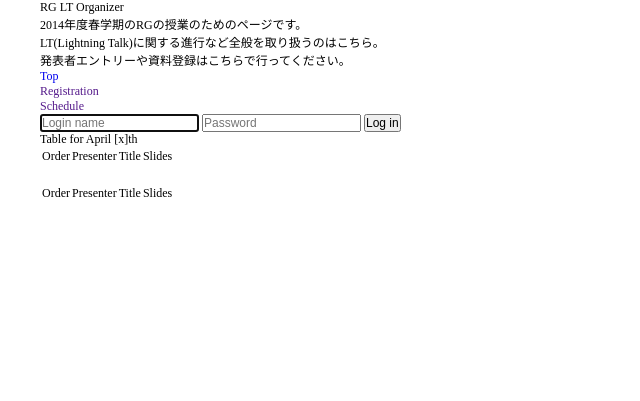
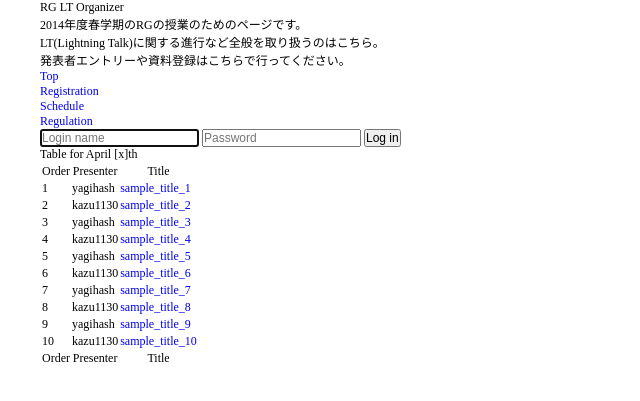
Before and after one commit to yagihash/rg_lt_organizer, a PHP site: page / in a window 1280 px wide. Shown: the top 401 px of the page, without its empty margins (0-640 px from the left). Run offline with PHP 8.4, Linux system fonts and the light colour scheme; lists and menus that the app fills with data are empty.

Commit message:
サンプルとしてとりあえずの形を形成。未スタイリング

```diff
--- a/common.php
+++ b/common.php
@@ -2,3 +2,9 @@
 $utils = glob(__DIR__ . "/utils/*.php");
 foreach ($utils as $file_path)
   require_once ($file_path);
+
+$base_url = dirname($_SERVER["SCRIPT_NAME"]);
+
+ini_set("session.use_only_cookies", 1);
+ini_set("session.cookie_httponly", true);
+ini_set("session.gc_maxlifetime", 60 * 60 * 10);
--- a/index.php
+++ b/index.php
@@ -5,43 +5,16 @@ require_once (__DIR__ . "/common.php");
 
 <html lang="ja">
   <head>
-    <?php
-    require_once (__DIR__ . "/head.php");
-    ?>
+<?php
+require_once (__DIR__ . "/head.php");
+?>
   </head>
 
   <body>
     <div id="wrap">
-      <header>
-        <h1 id="title">RG LT Organizer</h1>
-        <p id="description">
-          2014年度春学期のRGの授業のためのページです。
-          <br />
-          LT(Lightning Talk)に関する進行など全般を取り扱うのはこちら。
-          <br />
-          発表者エントリーや資料登録はこちらで行ってください。
-        </p>
-        <nav>
-          <ul>
-            <li>
-              <a href="./">Top</a>
-            </li>
-            <li>
-              <a href="">Registration</a>
-            </li>
-            <li>
-              <a href="">Schedule</a>
-            </li>
-          </ul>
-        </nav>
-        <div id="login_form">
-          <form action="login.php" method="POST">
-            <input type="text" length="10" name="login_name" placeholder="Login name" pattern="[a-zA-Z0-9]{1,10}" maxlength="10" autofocus />
-            <input type="password" length="15" name="password" placeholder="Password" pattern="[a-zA-Z0-9]+" />
-            <input type="submit" value="Log in" />
-          </form>
-        </div>
-      </header>
+<?php
+require_once(__DIR__ . "/page_header.php");
+?>
       <div id="main">
         <h2>Table for April [x]th</h2>
         <table id="presenters">
@@ -50,7 +23,6 @@ require_once (__DIR__ . "/common.php");
               <th>Order</th>
               <th>Presenter</th>
               <th>Title</th>
-              <th>Slides</th>
             </tr>
           </thead>
           <tfoot>
@@ -58,69 +30,58 @@ require_once (__DIR__ . "/common.php");
               <th>Order</th>
               <th>Presenter</th>
               <th>Title</th>
-              <th>Slides</th>
             </tr>
           </tfoot>
           <tbody>
             <tr>
-            	<td></td>
-            	<td></td>
-            	<td></td>
-            	<td><a href=""></a></td>
+            	<td>1</td>
+            	<td>yagihash</td>
+            	<td><a href="#">sample_title_1</a></td>
             </tr>
             <tr>
-            	<td></td>
-            	<td></td>
-            	<td></td>
-            	<td><a href=""></a></td>
+            	<td>2</td>
+            	<td>kazu1130</td>
+            	<td><a href="#">sample_title_2</a></td>
             </tr>
             <tr>
-            	<td></td>
-            	<td></td>
-            	<td></td>
-            	<td><a href=""></a></td>
+            	<td>3</td>
+            	<td>yagihash</td>
+            	<td><a href="#">sample_title_3</a></td>
             </tr>
             <tr>
-            	<td></td>
-            	<td></td>
-            	<td></td>
-            	<td><a href=""></a></td>
+            	<td>4</td>
+            	<td>kazu1130</td>
+            	<td><a href="#">sample_title_4</a></td>
             </tr>
             <tr>
-            	<td></td>
-            	<td></td>
-            	<td></td>
-            	<td><a href=""></a></td>
+            	<td>5</td>
+            	<td>yagihash</td>
+            	<td><a href="#">sample_title_5</a></td>
             </tr>
             <tr>
-            	<td></td>
-            	<td></td>
-            	<td></td>
-            	<td><a href=""></a></td>
+            	<td>6</td>
+            	<td>kazu1130</td>
+            	<td><a href="#">sample_title_6</a></td>
             </tr>
             <tr>
-            	<td></td>
-            	<td></td>
-            	<td></td>
-            	<td><a href=""></a></td>
+            	<td>7</td>
+            	<td>yagihash</td>
+            	<td><a href="#">sample_title_7</a></td>
             </tr>
             <tr>
-            	<td></td>
-            	<td></td>
-            	<td></td>
-            	<td><a href=""></a></td>
+            	<td>8</td>
+            	<td>kazu1130</td>
+            	<td><a href="#">sample_title_8</a></td>
             </tr>
             <tr>
-            	<td></td>
-            	<td></td>
-            	<td></td>
-            	<td><a href=""></a></td>
+            	<td>9</td>
+            	<td>yagihash</td>
+            	<td><a href="#">sample_title_9</a></td>
             </tr>
             <tr>
-            	<td></td>
-            	<td></td>
-            	<td></td>
-            	<td><a href=""></a></td>
+            	<td>10</td>
+            	<td>kazu1130</td>
+            	<td><a href="#">sample_title_10</a></td>
             </tr>
           </tbody>
         </table>
```
